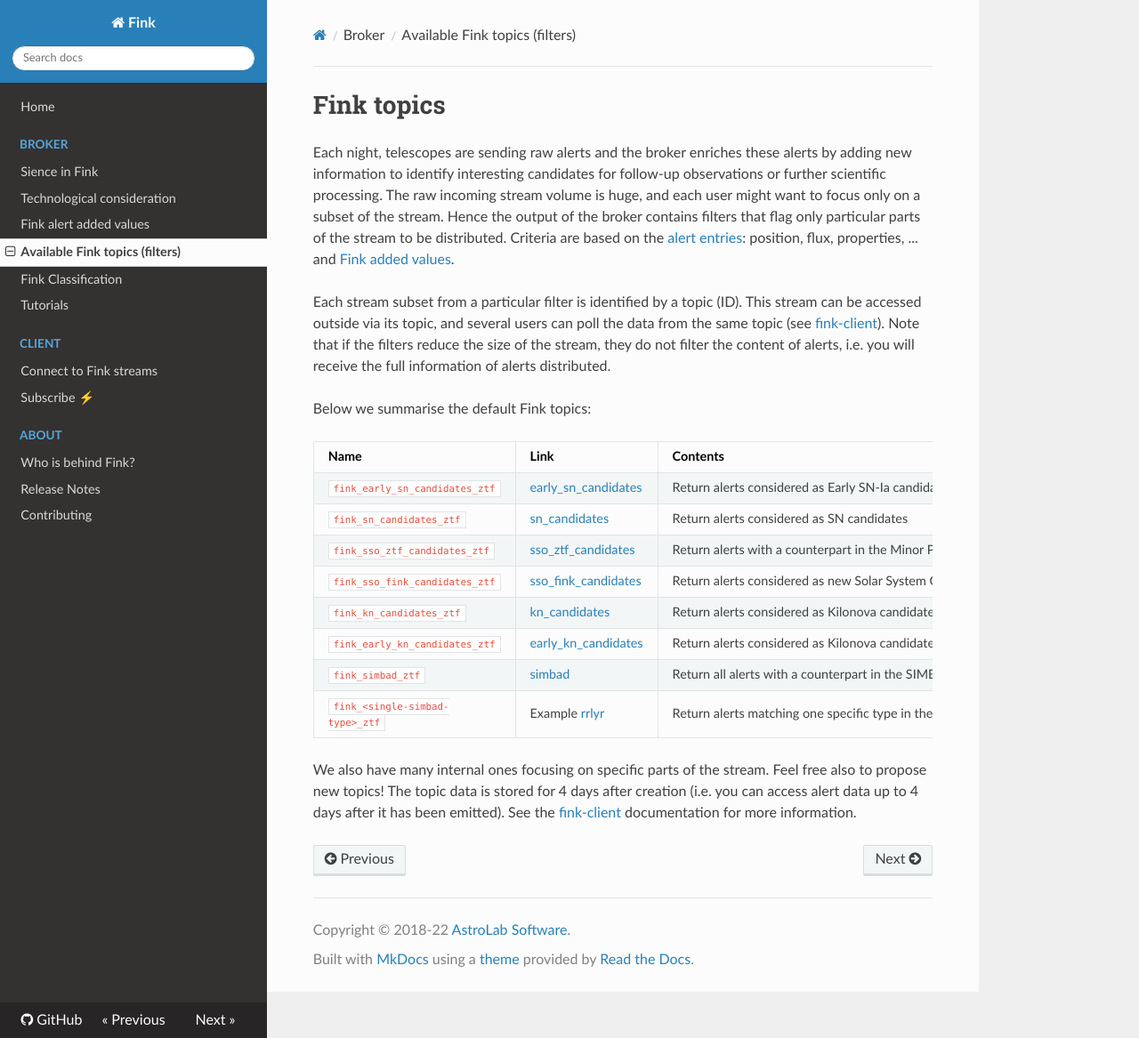
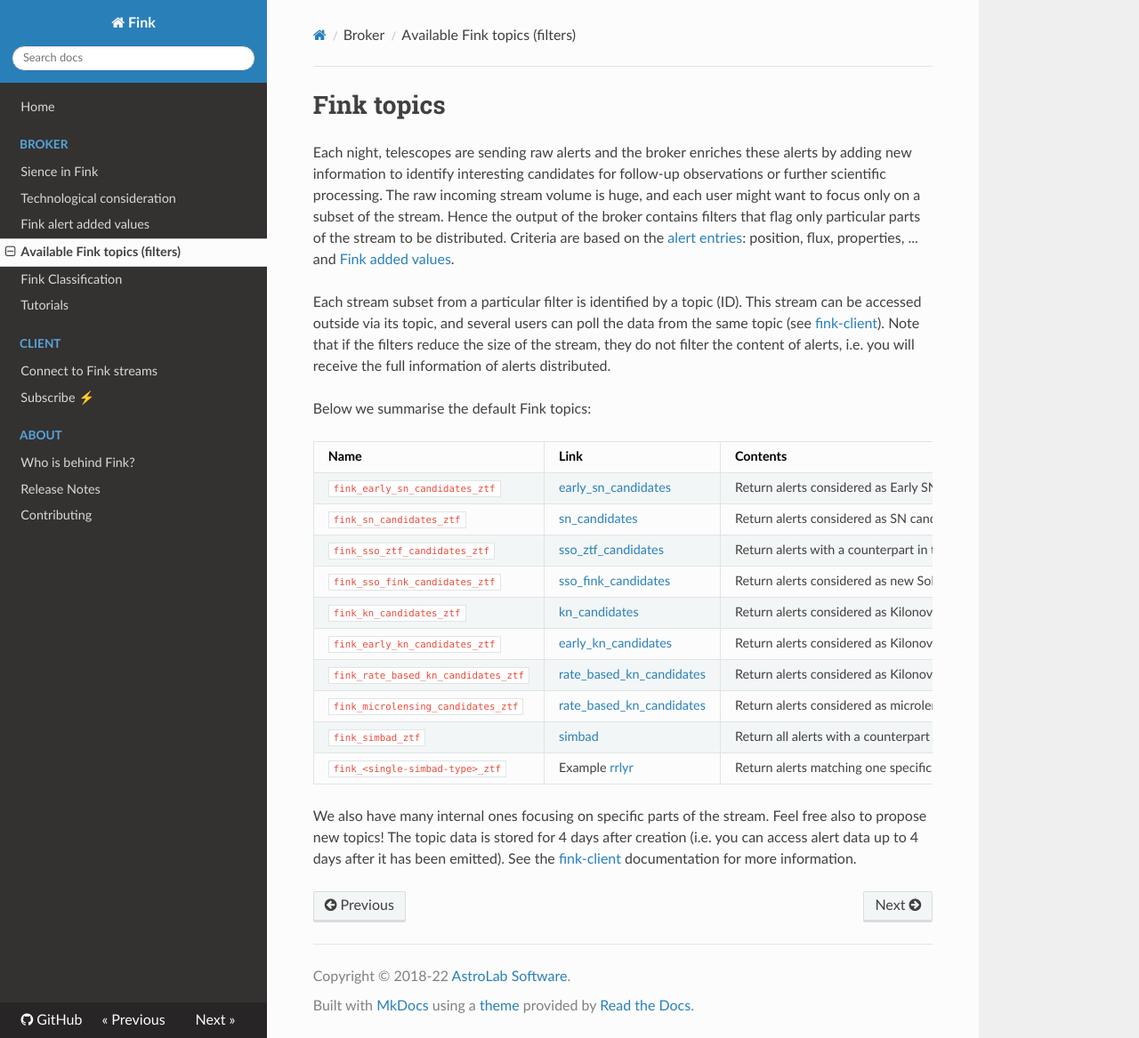
Before and after one commit to astrolabsoftware/fink, an MkDocs documentation site: the page built from docs/topics.md, in a window 1280 px wide and 1167 px high. Shown: the whole window at 89% size. Built offline with MkDocs 1.6.1, drawn with Linux system fonts in a browser that asks for light colours; nearby versions of some CDN libraries.

```diff
--- a/docs/topics.md
+++ b/docs/topics.md
@@ -14,6 +14,8 @@ Below we summarise the default Fink topics:
 | `fink_sso_fink_candidates_ztf` | [sso_fink_candidates](https://github.com/astrolabsoftware/fink-filters/blob/master/fink_filters/filter_fink_ztf_candidates/filter.py) | Return alerts considered as new Solar System Object candidates | deployed |
 | `fink_kn_candidates_ztf` | [kn_candidates](https://github.com/astrolabsoftware/fink-filters/blob/master/fink_filters/filter_kn_candidates/filter.py) | Return alerts considered as Kilonova candidates based on Machine Learning | deployed |
 | `fink_early_kn_candidates_ztf` | [early_kn_candidates](https://github.com/astrolabsoftware/fink-filters/blob/master/fink_filters/filter_early_kn_candidates/filter.py) | Return alerts considered as Kilonova candidates based on crossmatch and property cuts | deployed |
+| `fink_rate_based_kn_candidates_ztf` | [rate_based_kn_candidates](https://github.com/astrolabsoftware/fink-filters/blob/master/fink_filters/rate_based_kn_candidates/filter.py) | Return alerts considered as Kilonova candidates following Andreoni et al. 2021 (https://arxiv.org/abs/2104.06352) | deployed |
+| `fink_microlensing_candidates_ztf` | [rate_based_kn_candidates](https://github.com/astrolabsoftware/fink-filters/blob/master/fink_filters/microlensing_candidates/filter.py) | Return alerts considered as microlensing candidates | deployed |
 | `fink_simbad_ztf` | [simbad](https://github.com/astrolabsoftware/fink-filters/blob/master/fink_filters/filter_simbad_candidates/filter.py) | Return all alerts with a counterpart in the SIMBAD database. See left column of http://simbad.u-strasbg.fr/simbad/sim-display?data=otypes for more information | available on demand |
 | `fink_<single-simbad-type>_ztf` | Example [rrlyr](https://github.com/astrolabsoftware/fink-filters/blob/master/fink_filters/filter_rrlyr/filter.py) | Return alerts matching one specific type in the SIMBAD database. See left column of http://simbad.u-strasbg.fr/simbad/sim-display?data=otypes for more information | available on demand |
 
```
